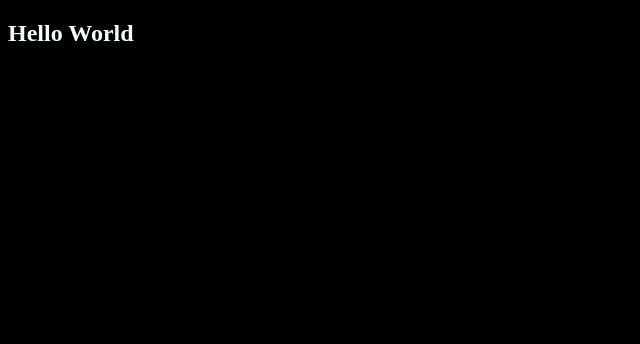
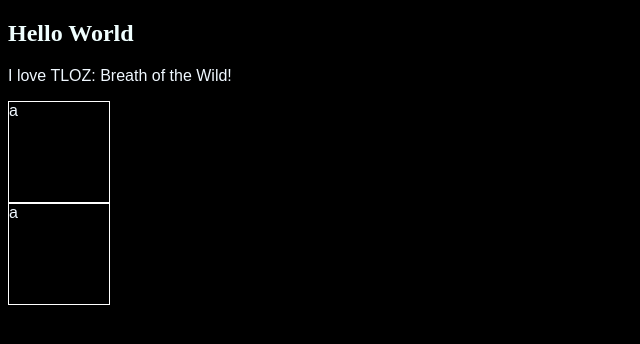
Before and after one commit to VayuSedition/VayuSedition.github.io, a plain HTML site: page index.html in a window 1280 px wide. Shown: the whole page, without its empty margins (0-640 px from the left). Drawn offline with Linux system fonts and the light colour scheme.

Commit message:
Updated syntax

```diff
--- a/index.css
+++ b/index.css
@@ -1,7 +1,14 @@
 body {
   background-color: black;
+  color: aliceblue;
+  font-family: Arial, Helvetica, sans-serif;
 }
 h2 {
   color: azure;
   font-family: 'Times New Roman', Times, serif;
 }
+.blueBox {
+  height: 100px;
+  width: 100px;
+  border: 1px solid white;
+}
--- a/index.html
+++ b/index.html
@@ -8,6 +8,8 @@
         <div>
             <h2>Hello World</h2>
             <p>I love TLOZ: Breath of the Wild!</p>
+            <div class="blueBox">a</div>
+            <div class="blueBox">a</div>
         </div>
     </body>
 </html>
```
